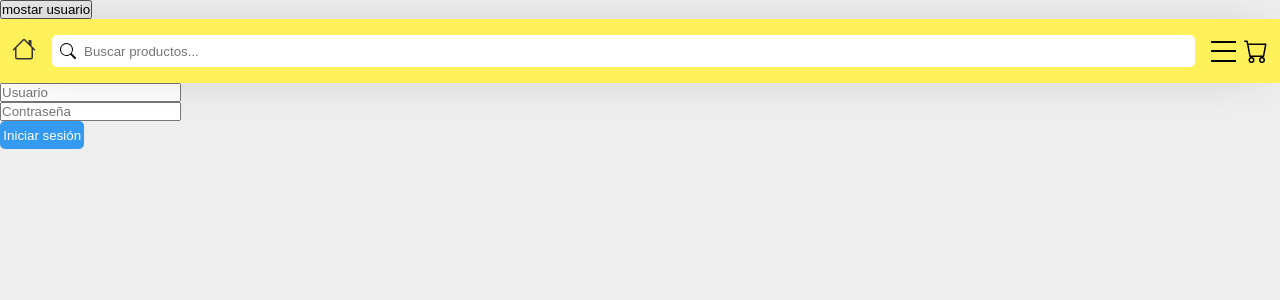
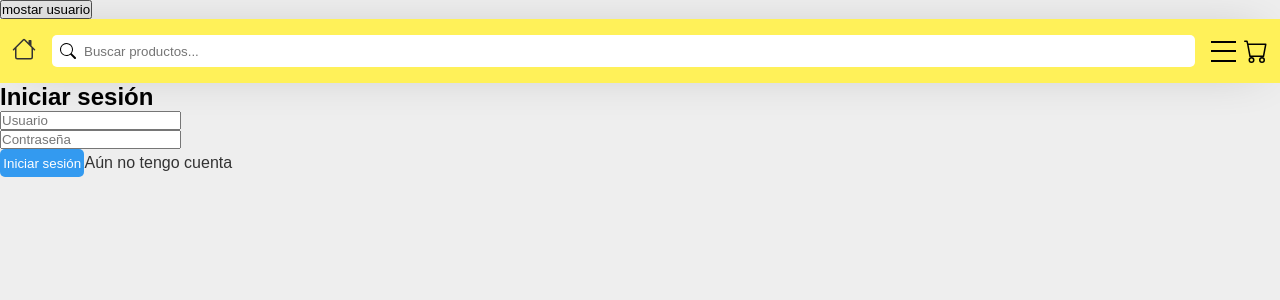
Before and after one commit to paiput/mecu, a React (Create React App) app in the folder client/: page /login in a window 1280 px wide. Shown: the top 300 px of the page. Built offline with nearby package versions, Linux system fonts and the light colour scheme; no server answers; the HTML template or start-up script is replaced by a standard one.

Commit message:
Add title and Link to Register

```diff
--- a/client/src/components/user/LoginForm.jsx
+++ b/client/src/components/user/LoginForm.jsx
@@ -1,5 +1,6 @@
 import { useForm } from 'react-hook-form';
 import { Redirect } from 'react-router';
+import { Link } from 'react-router-dom';
 import loginService from '../../services/login';
 // UserContext
 import { useContext } from 'react';
@@ -28,6 +29,7 @@ export const LoginForm = () => {
   const renderLogInForm = () => {
     return (
       <form onSubmit={handleSubmit(onSubmit)} className="login-form">
+        <h2 className="form-title">Iniciar sesión</h2>
         <div className="login-form__input-container">
           <input
             type="text"
@@ -49,6 +51,7 @@ export const LoginForm = () => {
           {errors.password?.type === 'required' && <small>Este campo es requerido</small>}
         </div>
         <button type="submit" className="primary-button">Iniciar sesión</button>
+        <Link to="/signup" className="form-link">Aún no tengo cuenta</Link>
       </form>
     )
   }
```
